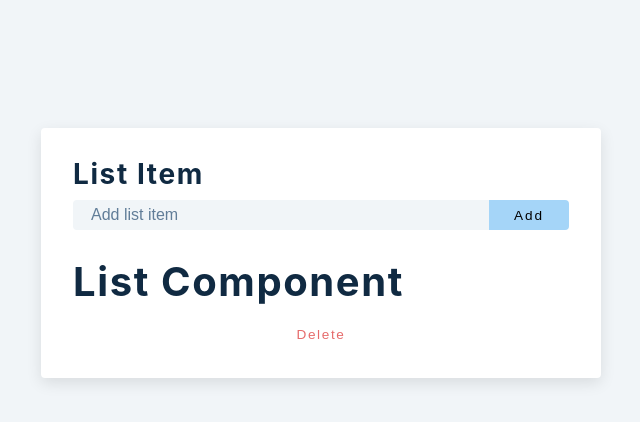
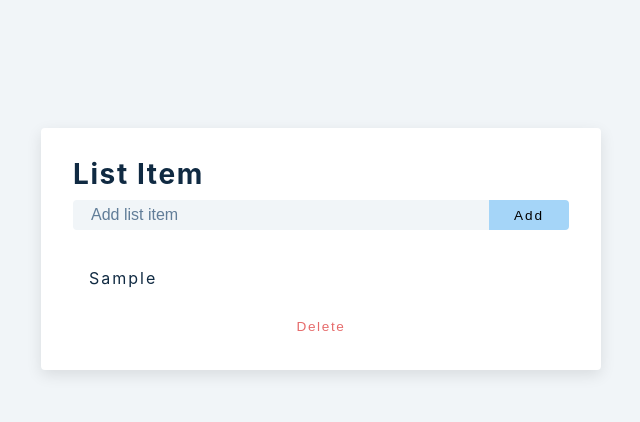
Before and after one commit to Davron77/to-do-list-reactJs, a React (Create React App) app: page / in a window 1280 px wide. Both pictures are taken after typing "Sample" into the empty fields and a click on the button "Add". Shown: the top 422 px of the page, without its empty margins (319-959 px from the left). Built offline with nearby package versions, Linux system fonts and the light colour scheme.

Commit message:
add new item

```diff
--- a/src/App.js
+++ b/src/App.js
@@ -40,7 +40,7 @@
         </div>
       </form>
       <div className="grocery-container">
-        <List />
+        <List items={list} />
         <button className="clear-btn">Delete</button>
       </div>
     </section>
--- a/src/List.js
+++ b/src/List.js
@@ -1,7 +1,18 @@
-import React from 'react'
-import { FaEdit, FaTrash } from 'react-icons/fa'
-const List = () => {
-  return <h2>list component</h2>
-}
+import React from "react";
+import { FaEdit, FaTrash } from "react-icons/fa";
+const List = ({ items }) => {
+  return (
+    <div className="grocery-list">
+      {items.map((item) => {
+        const { id, title } = item;
+        return (
+          <article className="grocery-item">
+            <p className="title">{title}</p>
+          </article>
+        );
+      })}
+    </div>
+  );
+};
 
-export default List
+export default List;
```
